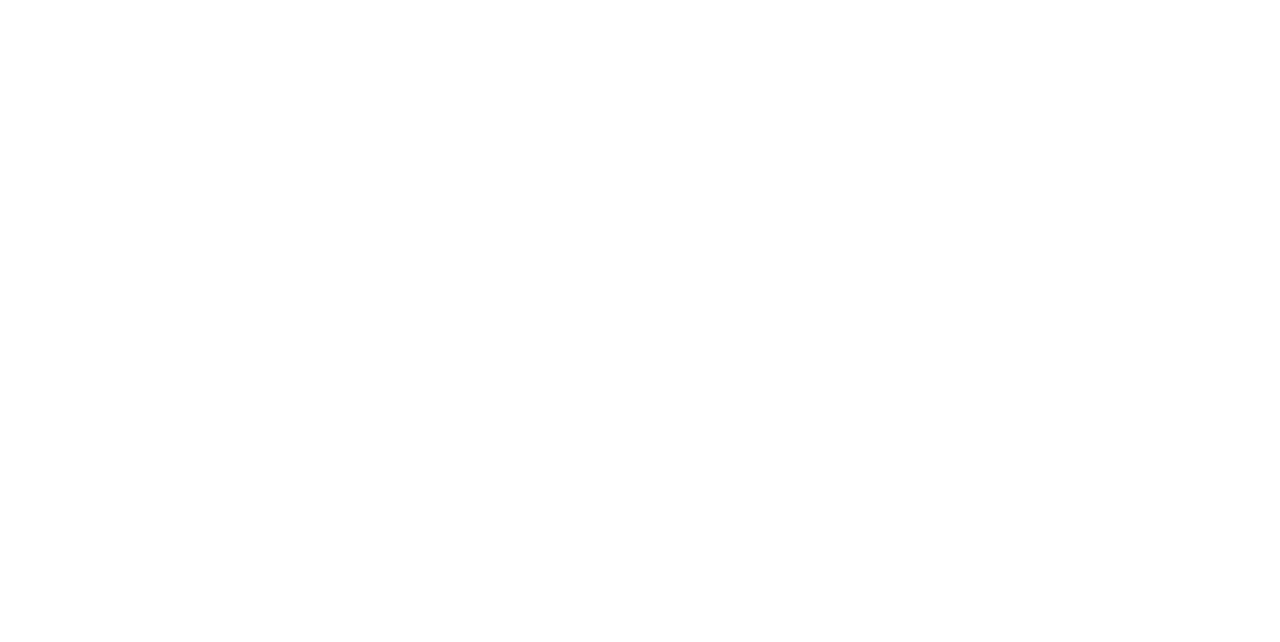
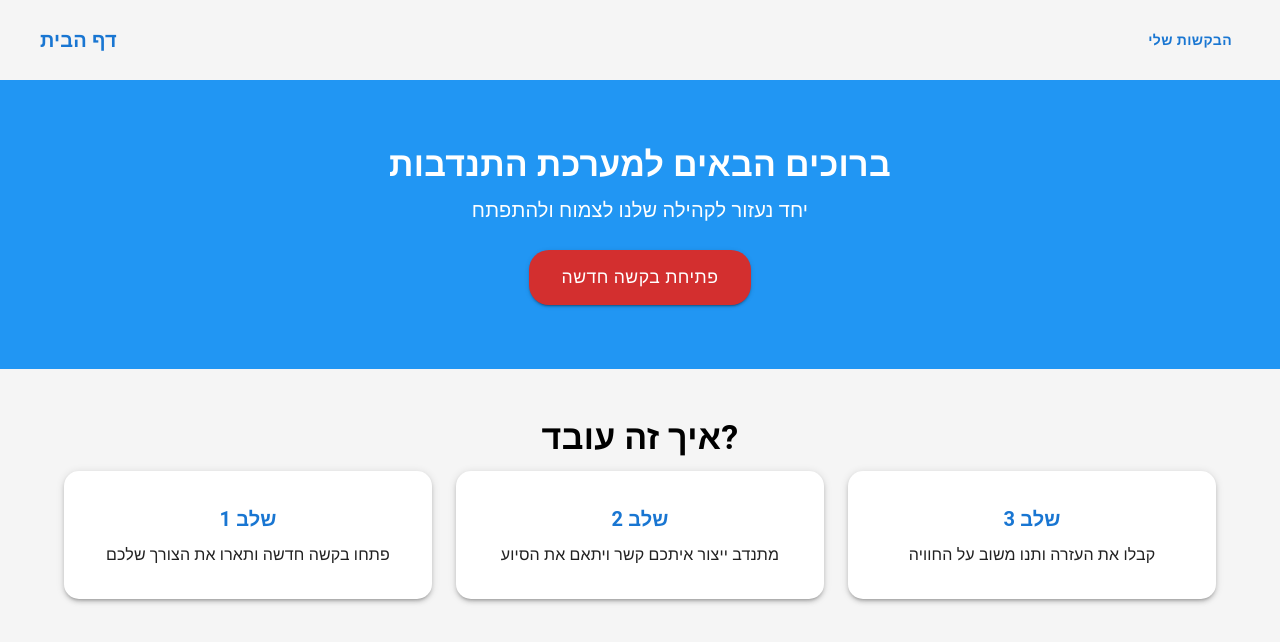
Before and after one commit to Hackaton-Yad-Tamar/Front, a React (Vite) app: page / in a window 1280 px wide. Shown: the top 642 px of the page. Built offline with nearby package versions, Linux system fonts and the light colour scheme.

Commit message:
create base page

```diff
--- a/src/App.tsx
+++ b/src/App.tsx
@@ -1,6 +1,8 @@
+import HomePage from "./HomePage";
+
 const App = () => {
     return (
-        <div></div>
+        <HomePage/>
     );
 };
 
--- /dev/null
+++ b/src/HomePage.tsx
@@ -0,0 +1,52 @@
+import React from "react";
+import { AppBar, Toolbar, Typography, Button, Container, Box, Grid, Paper } from "@mui/material";
+
+const HomePage: React.FC = () => {
+  return (
+    <Box sx={{ minHeight: "100vh", display: "flex", flexDirection: "column", bgcolor: "#f5f5f5" }}>
+      {/* Header */}
+      <AppBar position="static" color="transparent" elevation={0} sx={{ px: 2, py: 1 }}>
+        <Toolbar>
+          <Typography variant="h6" sx={{ flexGrow: 1, color: "#1976d2", fontWeight: "bold" }}>
+            דף הבית
+          </Typography>
+          <Button color="primary" sx={{ fontWeight: "bold" }}>הבקשות שלי</Button>
+        </Toolbar>
+      </AppBar>
+
+      {/* Main Content */}
+      <Box sx={{ backgroundColor: "#2196F3", color: "white", py: 8, textAlign: "center" }}>
+        <Container>
+          <Typography variant="h4" fontWeight="bold">
+            ברוכים הבאים למערכת התנדבות
+          </Typography>
+          <Typography variant="h6" mt={1}>
+            יחד נעזור לקהילה שלנו לצמוח ולהתפתח
+          </Typography>
+          <Button variant="contained" color="error" sx={{ mt: 3, borderRadius: "20px", px: 4, py: 1.5, fontSize: "1.1rem" }}>
+            פתיחת בקשה חדשה
+          </Button>
+        </Container>
+      </Box>
+
+      {/* Steps Section */}
+      <Container sx={{ flexGrow: 1, my: 6 }}>
+        <Typography variant="h4" textAlign="center" fontWeight="bold" gutterBottom>
+          איך זה עובד?
+        </Typography>
+        <Grid container spacing={3} justifyContent="center">
+          {["פתחו בקשה חדשה ותארו את הצורך שלכם", "מתנדב ייצור איתכם קשר ויתאם את הסיוע", "קבלו את העזרה ותנו משוב על החוויה"].map((text, index) => (
+            <Grid item xs={12} sm={4} key={index}>
+              <Paper sx={{ p: 4, textAlign: "center", borderRadius: "15px", boxShadow: 3 }}>
+                <Typography variant="h6" fontWeight="bold" color="primary">שלב {index + 1}</Typography>
+                <Typography mt={1}>{text}</Typography>
+              </Paper>
+            </Grid>
+          ))}
+        </Grid>
+      </Container>
+    </Box>
+  );
+};
+
+export default HomePage;
```
